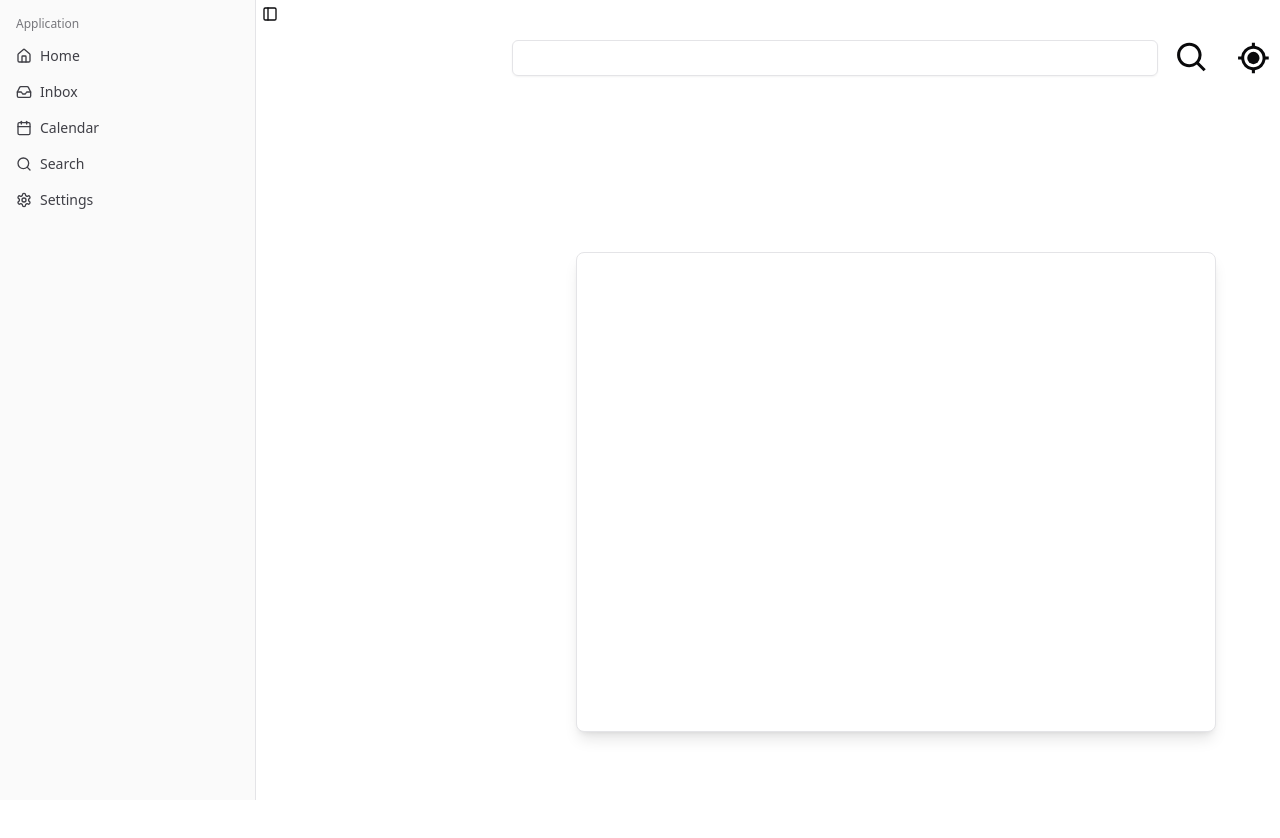
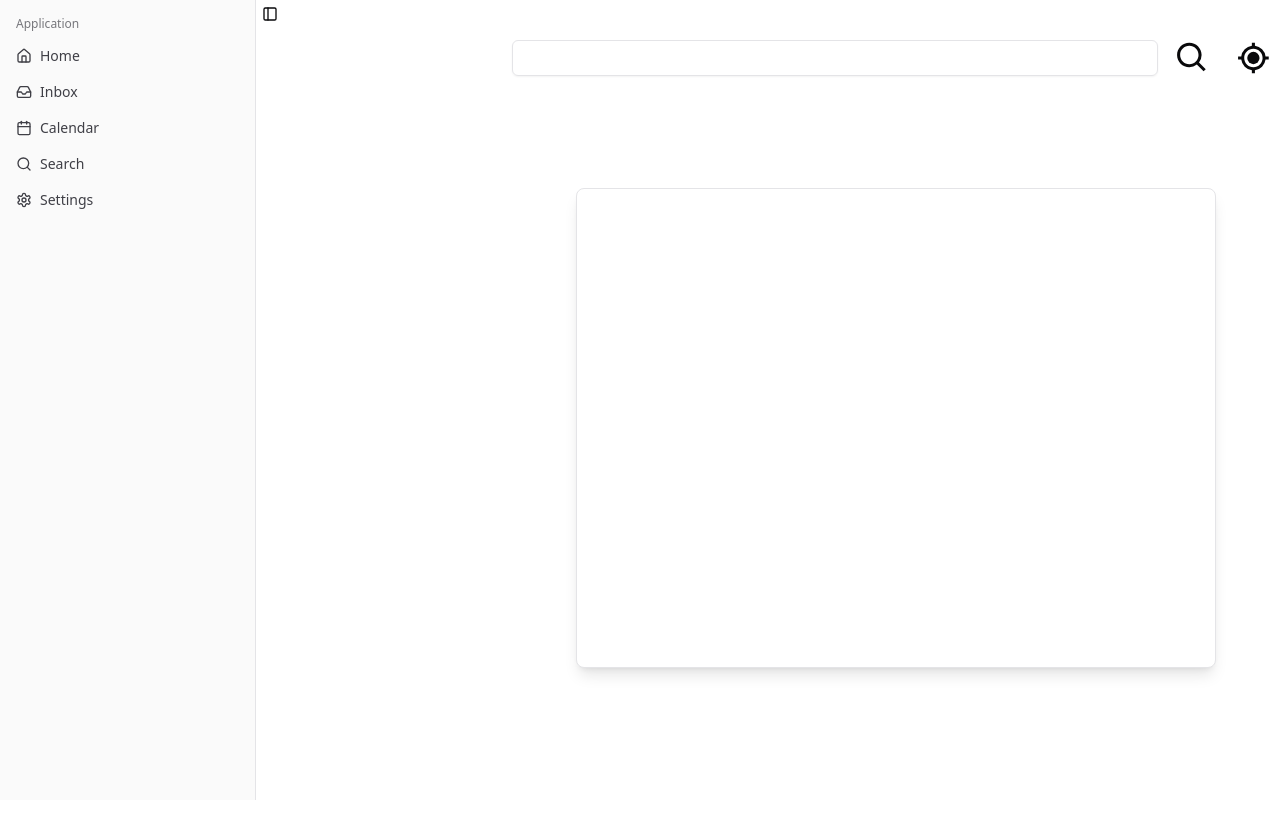
Before and after one commit to waszuch/Hackathon-TORUN, a React (Vite) app: page / in a window 1280 px wide. Shown: the top 838 px of the page. After the commit the page ends 800 px from the top, so only its background shows below. Built offline with nearby package versions, Linux system fonts and the light colour scheme.

Commit message:
edit-layout

```diff
--- a/src/App.tsx
+++ b/src/App.tsx
@@ -13,9 +13,7 @@ function App() {
       <main>
         <SidebarTrigger />
         <SearchBar />
-        <div className="mt-1">
         <CamSec />
-        </div>
       </main>
     </SidebarProvider>
   )
--- a/src/components/cam-sec.tsx
+++ b/src/components/cam-sec.tsx
@@ -1,6 +1,6 @@
 export function CamSec() {
   return (
-    <div className="flex items-center justify-center h-screen w-screen">
+    <div className="flex items-center justify-center h-[calc(100vh-120px)] w-screen">
       <div className="w-[640px] h-[480px] bg-card border border-border rounded-lg shadow-lg">
         {/* Camera feed will be displayed here */}
       </div>
```
